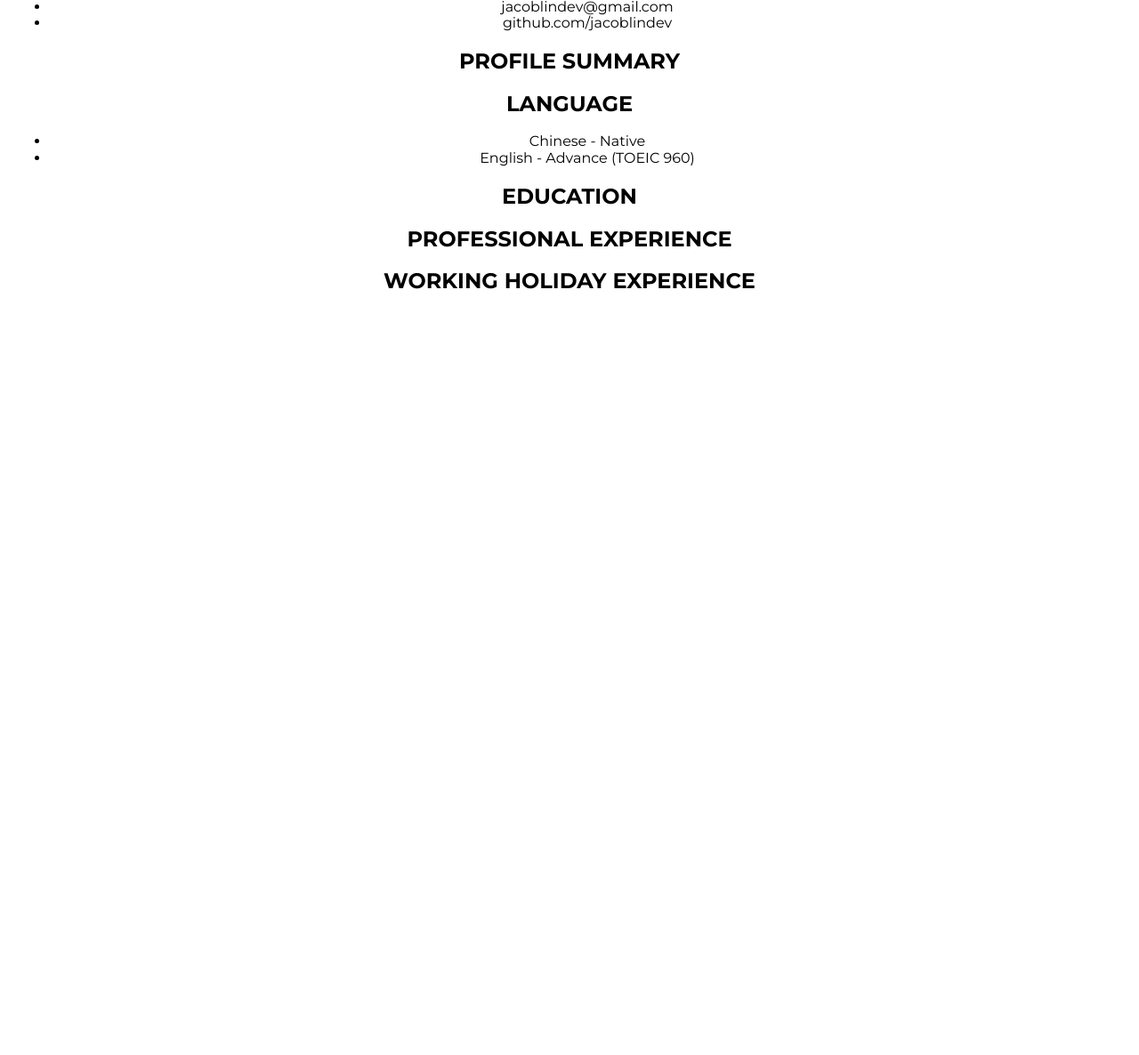
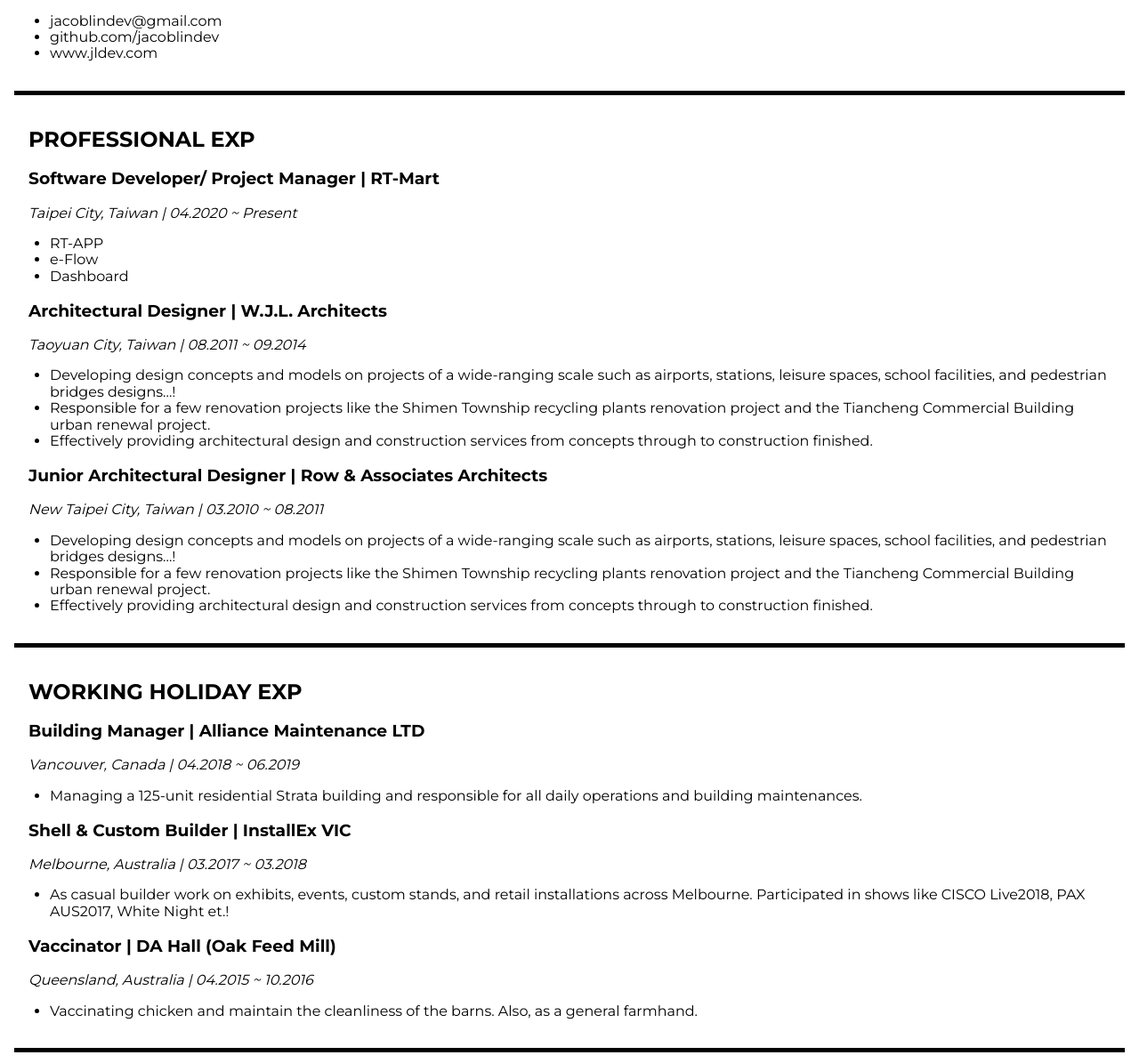
Before and after one commit to jacoblindev/resume, a plain HTML site: page index.html in a window 1280 px wide. Shown: the part 174-1360 px from the top of the page at 89% size. Before the commit the page ends 800 px from the top, so only its background shows below. Drawn offline with Linux system fonts and the light colour scheme.

Commit message:
wip: draft out some contents

```diff
--- a/index.html
+++ b/index.html
@@ -16,11 +16,55 @@
             <ul>
                 <li>jacoblindev@gmail.com</li>
                 <li>github.com/jacoblindev</li>
+                <li>www.jldev.com</li>
+            </ul>
+            <!-- <button>Print</button> -->
+        </section>
+
+        <section id="experience">
+            <h2>PROFESSIONAL EXP</h2>
+            <h3>Software Developer/ Project Manager | RT-Mart</h3>
+            <p><em>Taipei City, Taiwan | 04.2020 ~ Present</em></p>
+            <ul>
+                <li>RT-APP</li>
+                <li>e-Flow</li>
+                <li>Dashboard</li>
+            </ul>
+            <h3>Architectural Designer | W.J.L. Architects</h3>
+            <p><em>Taoyuan City, Taiwan | 08.2011 ~ 09.2014</em></p>
+            <ul>
+                <li>Developing design concepts and models on projects of a wide-ranging scale such as airports, stations, leisure spaces, school facilities, and pedestrian bridges designs...!</li>
+                <li>Responsible for a few renovation projects like the Shimen Township recycling plants renovation project and the Tiancheng Commercial Building urban renewal project.</li>
+                <li>Effectively providing architectural design and construction services from concepts through to construction finished.</li>
+            </ul>
+            <h3>Junior Architectural Designer | Row & Associates Architects</h3>
+            <p><em>New Taipei City, Taiwan | 03.2010 ~ 08.2011</em></p>
+            <ul>
+                <li>Developing design concepts and models on projects of a wide-ranging scale such as airports, stations, leisure spaces, school facilities, and pedestrian bridges designs...!</li>
+                <li>Responsible for a few renovation projects like the Shimen Township recycling plants renovation project and the Tiancheng Commercial Building urban renewal project.</li>
+                <li>Effectively providing architectural design and construction services from concepts through to construction finished.</li>
             </ul>
         </section>
-        <section id="summary">
-            <h2>PROFILE SUMMARY</h2>
+
+        <section id="working-holiday">
+            <h2>WORKING HOLIDAY EXP</h2>
+            <h3>Building Manager | Alliance Maintenance LTD</h3>
+            <p><em>Vancouver, Canada | 04.2018 ~ 06.2019</em></p>
+            <ul>
+                <li>Managing a 125-unit residential Strata building and responsible for all daily operations and building maintenances.</li>
+            </ul>
+            <h3>Shell & Custom Builder | InstallEx VIC</h3>
+            <p><em>Melbourne, Australia | 03.2017 ~ 03.2018</em></p>
+            <ul>
+                <li>As casual builder work on exhibits, events, custom stands, and retail installations across Melbourne. Participated in shows like CISCO Live2018, PAX AUS2017, White Night et.!</li>
+            </ul>
+            <h3>Vaccinator | DA Hall (Oak Feed Mill)</h3>
+            <p><em>Queensland, Australia | 04.2015 ~ 10.2016</em></p>
+            <ul>
+                <li>Vaccinating chicken and maintain the cleanliness of the barns. Also, as a general farmhand.</li>
+            </ul>
         </section>
+
         <section id="language">
             <h2>LANGUAGE</h2>
             <ul>
@@ -28,14 +72,23 @@
                 <li>English - Advance (TOEIC 960)</li>
             </ul>
         </section>
+
         <section id="education">
             <h2>EDUCATION</h2>
-        </section>
-        <section id="experience">
-            <h2>PROFESSIONAL EXPERIENCE</h2>
-        </section>
-        <section id="working-holiday">
-            <h2>WORKING HOLIDAY EXPERIENCE</h2>
+            <ul>
+                <li>
+                    <p><strong>Certificate of Servlet & JSP</strong></p>
+                    <p><em>TaipeiVDI, Taiwan | 2019</em></p>
+                </li>
+                <li>
+                    <p><strong>Diploma of Leadership and Management</strong></p>
+                    <p><em>RGIT, Australia | 2017</em></p>
+                </li>
+                <li>
+                    <p><strong>Bachelor of Architectural Design</strong></p>
+                    <p><em>CYCU, Taiwan | 2003 ~ 2008</em></p>
+                </li>
+            </ul>
         </section>
     </main>
 </body>
--- a/style.css
+++ b/style.css
@@ -5,6 +5,19 @@ body {
 }
 
 main {
-    text-align: center;
+    /* text-align: center; */
     padding: 1rem;
 }
+
+section {
+    padding: 1rem;
+}
+
+section:not(:last-child) {
+    border-bottom: 5px solid #000;
+}
+
+ul {
+    /* text-align: left; */
+    padding-inline-start: 1.5rem;
+}
```
